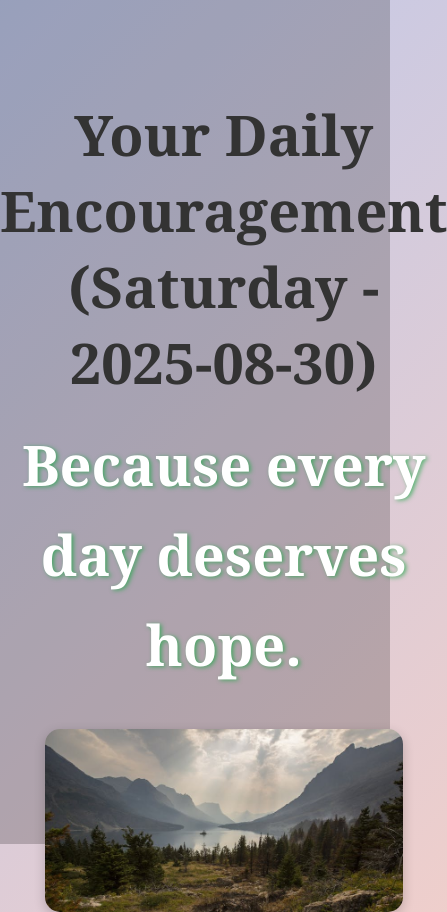
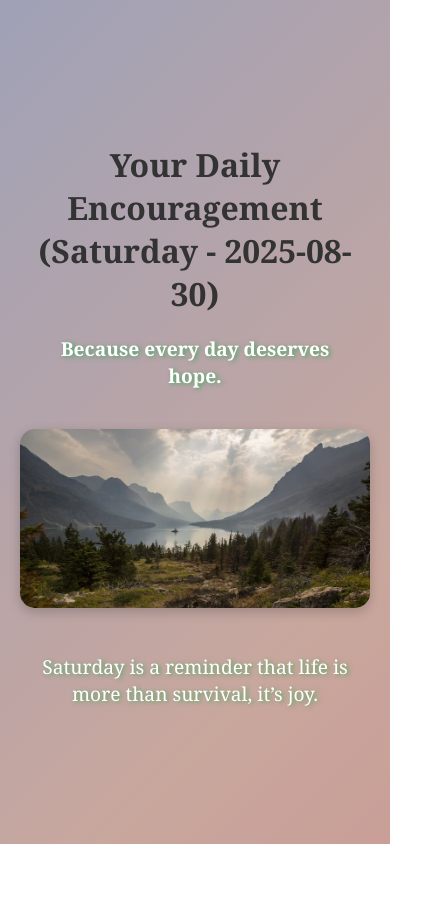
Before and after one commit to Emmuyah/Your_Daily_Encouragement, a plain HTML site: page index.html in a window 390 px wide. Shown: the top 912 px of the page, 447 px wide, since content can reach past the window. After the commit the page ends 844 px from the top, so only its background shows below. Drawn offline with Linux system fonts and the light colour scheme.

Commit message:
Update styles.css

```diff
--- a/styles.css
+++ b/styles.css
@@ -1,6 +1,6 @@
 
 body {
-    height: 100%;
+    min-height: 100vh;
     margin: 0;
     font-family: 'Segoe UI', Tahoma, Geneva, Verdana, sans-serif;
     background: linear-gradient(-45deg, #ff9a9e, #fad0c4, #a1c4fd, #667eea);
@@ -59,6 +59,15 @@ p{
     margin: 50px auto;
     font-family: Georgia, 'Times New Roman', Times, serif;
     color: #333;
+    padding: 20px;
+    margin: 50px auto;
+}
+
+@media (max-width: 480px) {
+    .advice-img {
+        width: 100%;
+        max-width: 100%;
+    }
 }
 
 .advice-container h2 {
@@ -67,7 +76,15 @@ p{
 }
 
 .advice-container p {
-    font-size: 3.5rem;
-    line-height: 1.6;
-    margin-bottom: 20px;
+    font-size: 2rem;
 }
+
+@media (max-width: 480px) {
+    .advice-container p {
+        font-size: 1.2rem;
+    }
+
+    .advice-container h2 {
+        font-size: 2rem;
+    }
+}
```
